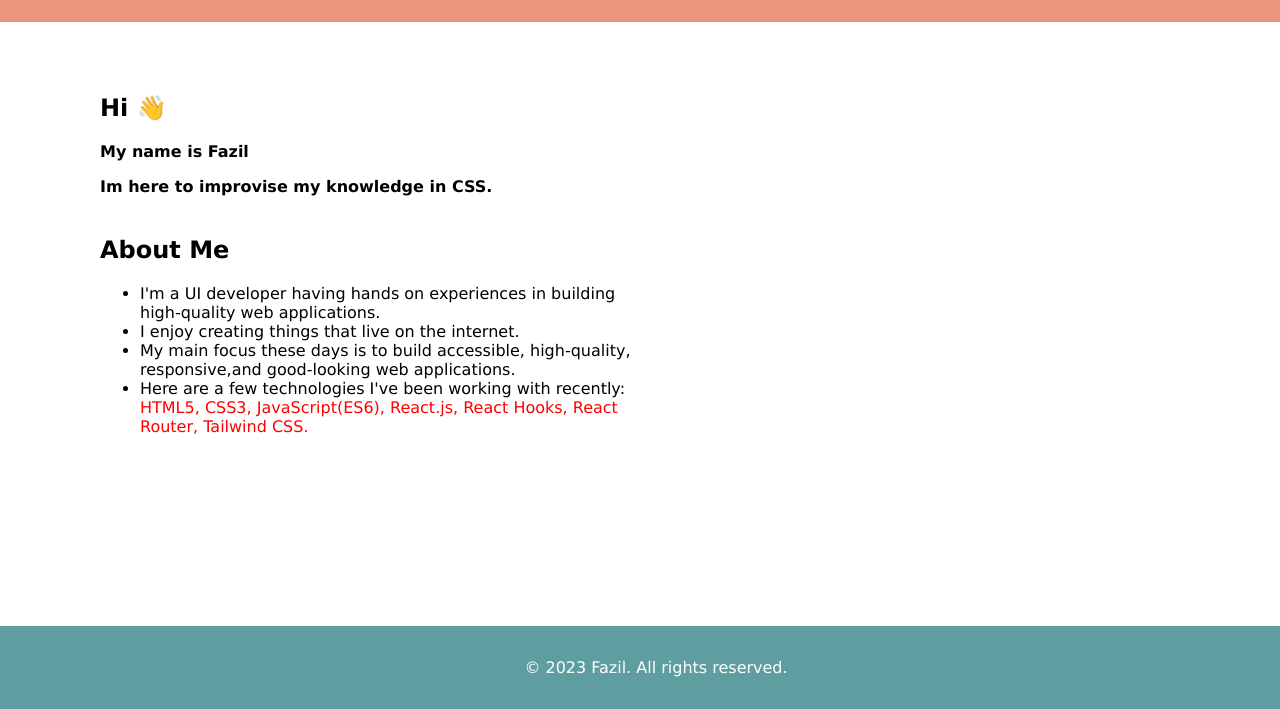
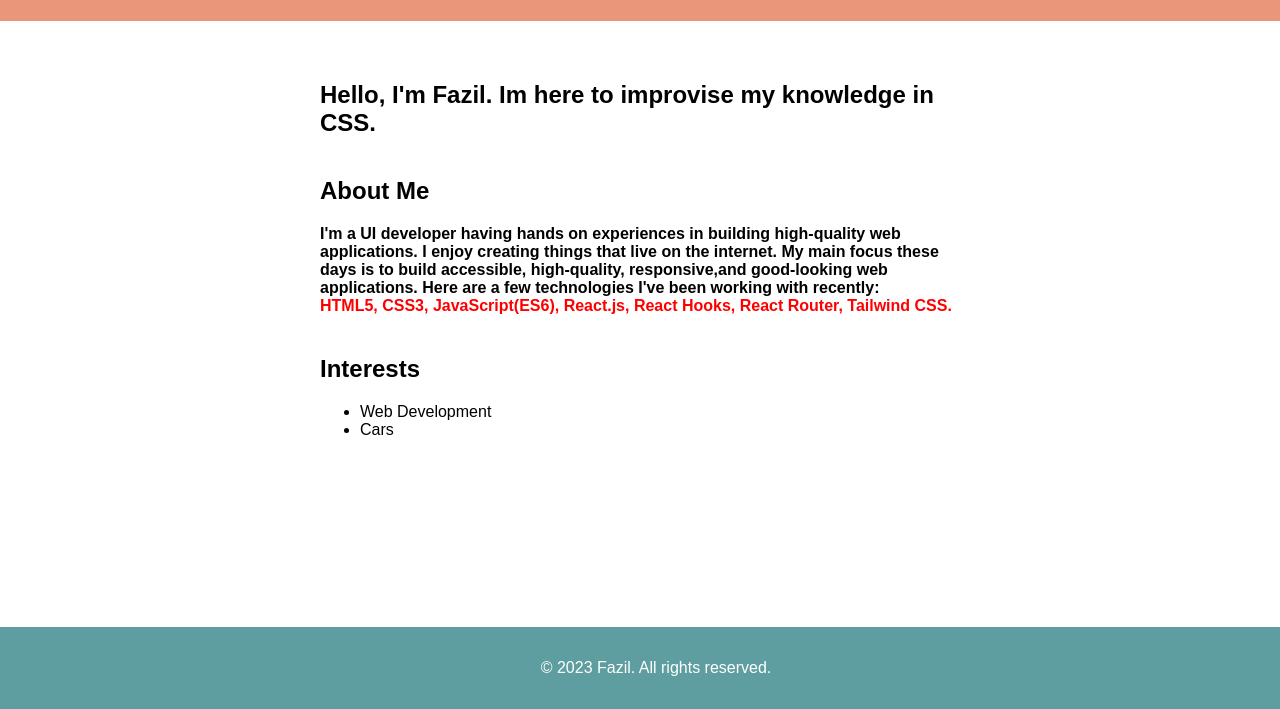
Before and after one commit to fazil490/week-1-assignment, a plain HTML site: page index.html in a window 1280 px wide. Shown: the part 91-800 px from the top of the page. Drawn offline with Linux system fonts and the light colour scheme.

Commit message:
styling update

```diff
--- a/index.html
+++ b/index.html
@@ -3,11 +3,12 @@
   <head>
     <meta charset="UTF-8" />
     <meta name="viewport" content="width=device-width, initial-scale=1.0" />
-    <title>Document</title>
+    <title>Fazil's Personal Website</title>
     <style>
       body {
         margin: 0;
-        font-family: Verdana, Geneva, Tahoma, sans-serif;
+        padding: 0;
+        font-family: "Montserrat", sans-serif;
       }
 
       header {
@@ -18,13 +19,14 @@
       }
 
       main {
-        padding: 20px;
-        margin: 2rem 5rem;
+        padding: 40px;
+        width: 50%;
+        margin: auto;
+        margin-bottom: 20px;
       }
 
       section {
         margin-bottom: 40px;
-        width: 50%;
       }
 
       section p {
@@ -55,28 +57,27 @@
     </header>
     <main>
       <section>
-        <h2>Hi 👋</h2>
-        <p>My name is Fazil</p>
-        <p>Im here to improvise my knowledge in CSS.</p>
+        <h2>Hello, I'm Fazil. Im here to improvise my knowledge in CSS.</h2>
       </section>
       <section>
         <h2>About Me</h2>
+        <p>
+          I'm a UI developer having hands on experiences in building
+          high-quality web applications. I enjoy creating things that live on
+          the internet. My main focus these days is to build accessible,
+          high-quality, responsive,and good-looking web applications. Here are a
+          few technologies I've been working with recently: <br />
+          <span class="technologies"
+            >HTML5, CSS3, JavaScript(ES6), React.js, React Hooks, React Router,
+            Tailwind CSS.
+          </span>
+        </p>
+      </section>
+      <section>
+        <h2>Interests</h2>
         <ul>
-          <li>
-            I'm a UI developer having hands on experiences in building
-            high-quality web applications.
-          </li>
-          <li>I enjoy creating things that live on the internet.</li>
-          <li>
-            My main focus these days is to build accessible, high-quality,
-            responsive,and good-looking web applications.
-          </li>
-          <li>
-            Here are a few technologies I've been working with recently: <br />
-            <span class="technologies">HTML5, CSS3, JavaScript(ES6), React.js, React Hooks, React
-              Router, Tailwind CSS.
-            </span>
-          </li>
+          <li>Web Development</li>
+          <li>Cars</li>
         </ul>
       </section>
     </main>
```
